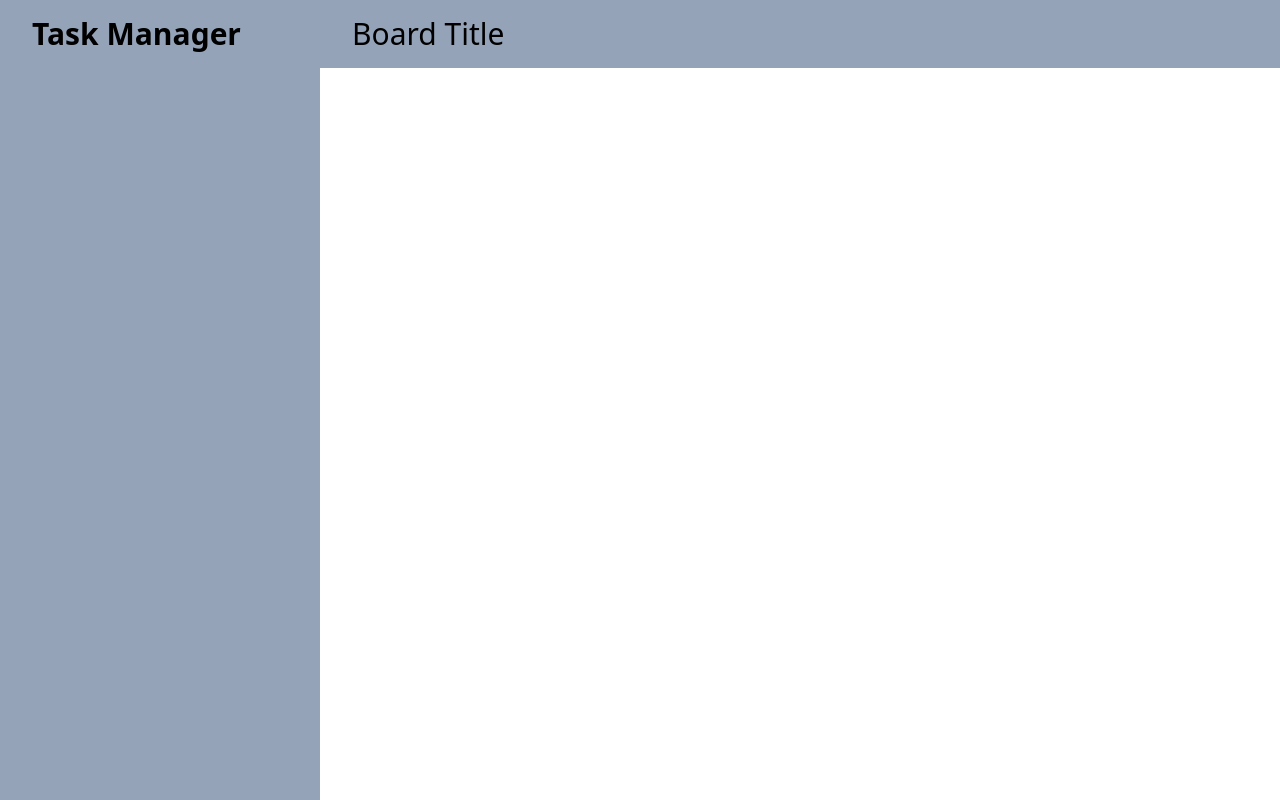
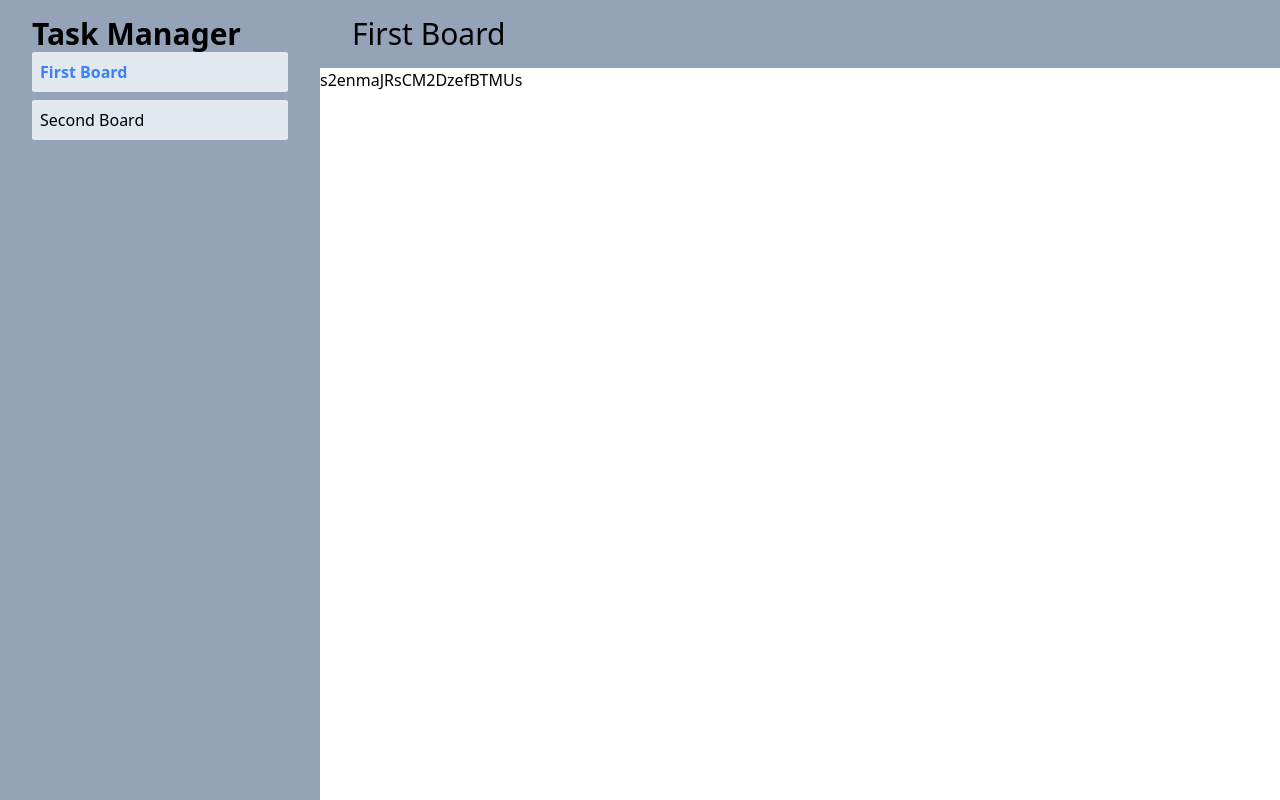
Before and after one commit to simoneclr/task-management-board, a React (Create React App) app: page / in a window 1280 px wide. Built offline with nearby package versions, Linux system fonts and the light colour scheme.

Commit message:
Add Board-Switching functionality

```diff
--- a/src/App.tsx
+++ b/src/App.tsx
@@ -1,16 +1,32 @@
-import React from 'react';
+import React, { useState } from 'react';
+import { useSelector } from 'react-redux';
+import { EntityId } from '@reduxjs/toolkit';
+
+import { selectAllBoardsIds } from './store/boards/boardsSlice';
 
 import Navbar from './components/navbar/Navbar';
 import Sidebar from './components/sidebar/Sidebar';
+import TaskBoard from './views/boards/TaskBoard';
 
 function App() {
+
+  const boardsIds = useSelector(selectAllBoardsIds)
+
+  const [selectedBoardId, setSelectedBoardId] = useState<EntityId>(boardsIds[0])
+
+  const selectBoard = (id: EntityId): void => {
+    setSelectedBoardId(id)
+  }
+
   return (
     <div className="h-screen flex">
 
-      <Sidebar/>
+      <Sidebar selectedBoardId={selectedBoardId} selectBoard={selectBoard}/>
 
       <main className='grow'>
-        <Navbar/>
+        <Navbar boardId={selectedBoardId}/>
+
+        <TaskBoard boardId={selectedBoardId}/>
       </main>
     </div>
   );
--- a/src/components/navbar/Navbar.tsx
+++ b/src/components/navbar/Navbar.tsx
@@ -1,11 +1,22 @@
-import React from "react";
+import { EntityId } from "@reduxjs/toolkit"
+import { useSelector } from "react-redux"
+import { RootState } from "../../store/store"
+
+import { selectBoardById } from "../../store/boards/boardsSlice"
+
+interface NavbarProps {
+	boardId: EntityId
+}
 
 // Displays the navigation bar at the top of the app
-function Navbar() {
+function Navbar({boardId}: NavbarProps) {
+
+	const selectedBoard = useSelector((state: RootState) => selectBoardById(state, boardId))
+
 	return (
 		<nav className="flex items-center px-8 py-4 gap-8 bg-slate-400">
 			<h1 className="text-3xl">
-				Board Title
+				{selectedBoard?.name}
 			</h1>
 		</nav>
 	)
--- a/src/components/sidebar/Sidebar.tsx
+++ b/src/components/sidebar/Sidebar.tsx
@@ -1,11 +1,21 @@
+import { EntityId } from "@reduxjs/toolkit"
+import BoardsList from "../../views/boards/BoardsList"
+
+interface SidebarProps {
+	selectedBoardId: EntityId;
+	selectBoard: (id: EntityId) => void;
+}
+
 // Displays the side menu
-function Sidebar() {
+function Sidebar({selectedBoardId, selectBoard}: SidebarProps) {
 	return (
 		<div className="flex flex-col px-8 py-4 h-full w-80 bg-slate-400">
 			<span className="text-3xl font-bold">
 				{/* Logo goes here */}
 				Task Manager
 			</span>
+
+			<BoardsList selectedBoardId={selectedBoardId} selectBoard={selectBoard}/>
 		</div>
 	)
 }
--- a/src/index.tsx
+++ b/src/index.tsx
@@ -12,9 +12,8 @@ const root = createRoot(container);
 
 root.render(
   <React.StrictMode>
-    {/* <Provider store={store}>
+    <Provider store={store}>
       <App />
-    </Provider> */}
-    <App/>
+    </Provider>
   </React.StrictMode>
 );
--- /dev/null
+++ b/src/store/boards/boardsSlice.ts
@@ -0,0 +1,20 @@
+import { createEntityAdapter, createSlice } from "@reduxjs/toolkit";
+
+import { RootState } from "../store";
+
+import { TaskBoard } from "../../model/tasksTypes";
+
+const boardsAdapter = createEntityAdapter<TaskBoard>({})
+
+const boardsSlice = createSlice({
+	name: "boards",
+	initialState: boardsAdapter.getInitialState(),
+	reducers: {}
+})
+
+export default boardsSlice.reducer
+
+export const {
+	selectIds: selectAllBoardsIds,
+	selectById: selectBoardById
+} = boardsAdapter.getSelectors((state: RootState) => state.boards)
--- a/src/store/store.ts
+++ b/src/store/store.ts
@@ -1,13 +1,17 @@
 import { configureStore, ThunkAction, Action } from '@reduxjs/toolkit';
-import { getMockTasks } from '../util/mockData';
 
+import boardsSlice from './boards/boardsSlice';
 import tasksSlice from './tasks/tasksSlice';
+
+import { getMockBoards, getMockTasks } from '../util/mockData';
 
 export const store = configureStore({
   reducer: {
-    tasks: tasksSlice,
+    boards: boardsSlice,
+    tasks: tasksSlice
   },
   preloadedState: {
+    boards: getMockBoards(),
     tasks: getMockTasks()
   }
 });
--- a/src/util/mockData.ts
+++ b/src/util/mockData.ts
@@ -1,38 +1,53 @@
 import { nanoid } from "@reduxjs/toolkit";
 
-import { Task, TaskStatus } from "../model/tasksTypes";
+import { Task, TaskBoard, TaskStatus } from "../model/tasksTypes";
+
+const mockBoards: TaskBoard[] = [
+	{
+		id: nanoid(),
+		name: "First Board"
+	},
+	{
+		id: nanoid(),
+		name: "Second Board"
+	}
+]
 
 const mockTasks: Task[] = [
 	{
 		id: nanoid(),
 		name: "Build settings UI",
 		description: "lorem ipsum yada yada yada",
-		status: TaskStatus.PLANNED
+		status: TaskStatus.PLANNED,
+		parentBoardId: mockBoards[0].id
 	},
 	{
 		id: nanoid(),
 		name: "Build user profile UI",
 		description: "lorem ipsum yada yada yada",
-		status: TaskStatus.PLANNED
+		status: TaskStatus.PLANNED,
+		parentBoardId: mockBoards[0].id
 	},
 	{
 		id: nanoid(),
 		name: "Build Log-in flow",
 		description: "lorem ipsum yada yada yada",
-		status: TaskStatus.DOING
+		status: TaskStatus.DOING,
+		parentBoardId: mockBoards[0].id
 	},
 	{
 		id: nanoid(),
 		name: "Market research",
 		description: "lorem ipsum yada yada yada",
-		status: TaskStatus.DONE
+		status: TaskStatus.DONE,
+		parentBoardId: mockBoards[0].id
 	}
 ]
 
 const getMockTasks = () => {
-	let res:{
+	let res: {
 		ids: string[],
-		entities: {[id: string]: Task | undefined}
+		entities: {[id: string]: Task}
 	} = {
 		ids: mockTasks.map(task => task.id),
 		entities: {}
@@ -45,4 +60,20 @@ const getMockTasks = () => {
 	return res
 }
 
-export { getMockTasks }
+const getMockBoards = () => {
+	let res: {
+		ids: string[],
+		entities: {[id: string]: TaskBoard}
+	} = {
+		ids: mockBoards.map(board => board.id),
+		entities: {}
+	}
+
+	mockBoards.forEach(board => {
+		res.entities[board.id] = board
+	})
+
+	return res
+}
+
+export { getMockTasks, getMockBoards }
--- /dev/null
+++ b/src/views/boards/BoardsList.tsx
@@ -0,0 +1,27 @@
+import { EntityId } from "@reduxjs/toolkit"
+import { useSelector } from "react-redux"
+
+import { selectAllBoardsIds } from "../../store/boards/boardsSlice"
+
+import BoardsListItem from "./BoardsListItem";
+
+interface BoardsListProps {
+	selectedBoardId: EntityId;
+	selectBoard: (id: EntityId) => void;
+}
+
+// Displays a list of available boards
+function BoardsList({selectedBoardId, selectBoard}: BoardsListProps) {
+
+	const boardIds = useSelector(selectAllBoardsIds)
+
+	return (
+		<ul className="flex flex-col gap-2">
+			{boardIds.map(id =>
+				<BoardsListItem key={id} boardId={id} selectedBoardId={selectedBoardId} selectBoard={selectBoard}/>
+			)}
+		</ul>
+	)
+}
+
+export default BoardsList
--- /dev/null
+++ b/src/views/boards/BoardsListItem.tsx
@@ -0,0 +1,34 @@
+import { EntityId } from "@reduxjs/toolkit"
+import { useSelector } from "react-redux";
+import { RootState } from "../../store/store";
+
+import { selectBoardById } from "../../store/boards/boardsSlice";
+
+interface BoardsListItemProps {
+	boardId: EntityId;
+	selectedBoardId: EntityId;
+	selectBoard: (id: EntityId) => void;
+}
+
+function BoardsListItem({boardId, selectedBoardId, selectBoard}: BoardsListItemProps) {
+
+	const board = useSelector((state: RootState) => selectBoardById(state, boardId))
+
+	const activeClassName = "text-blue-500 font-bold "
+
+	return (
+		board ?
+
+		<li onClick={e => selectBoard(boardId)}
+			className={(selectedBoardId === boardId ? activeClassName : "") +
+				"cursor-pointer p-2 bg-slate-200 rounded-sm hover:bg-slate-500"}>
+			{board.name}
+		</li>
+
+		:
+
+		null
+	)
+}
+
+export default BoardsListItem
--- /dev/null
+++ b/src/views/boards/TaskBoard.tsx
@@ -0,0 +1,16 @@
+import { EntityId } from "@reduxjs/toolkit"
+
+interface TaskBoardProps {
+	boardId: EntityId;
+}
+
+// Displays a board with all its relative tasks
+function TaskBoard({boardId}: TaskBoardProps) {
+	return (
+		<div>
+			{boardId}
+		</div>
+	)
+}
+
+export default TaskBoard
```
Also changed, not shown: src/model/tasksTypes.ts (+8 -1 lines).
